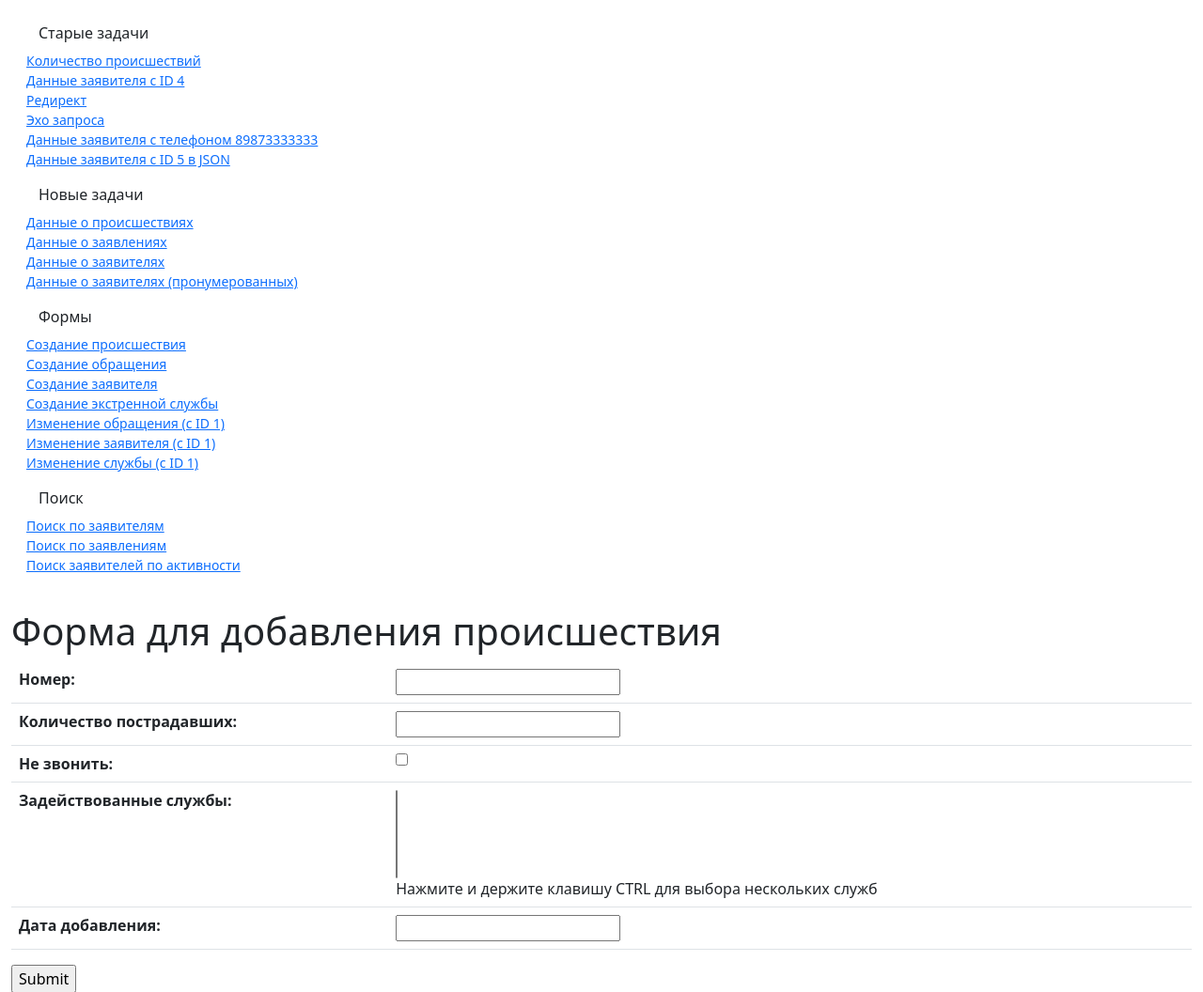
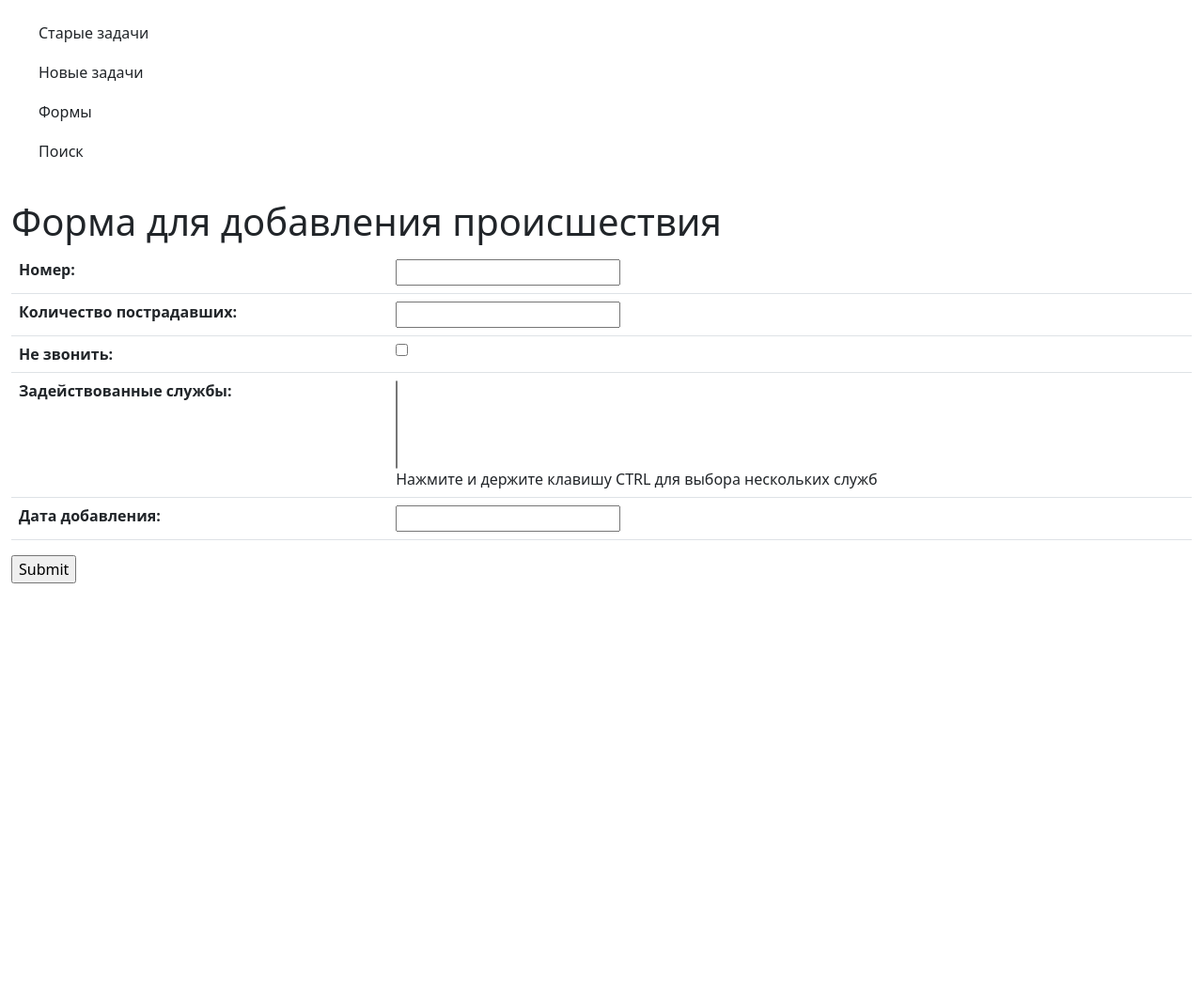
Before and after one commit to groomyjohny/Django-Intro_1_1, a Django app: page /core/add_accident in a window 1280 px wide. Shown: the top 1056 px of the page at 94% size. After the commit the page ends 621 px from the top, so only its background shows below. Run offline with Django 4.2, Linux system fonts and the light colour scheme; data that the repository does not hold is empty.

Commit message:
Nav menu buttons are now collapsed by default

```diff
--- a/core/templates/nav_menu.html
+++ b/core/templates/nav_menu.html
@@ -2,7 +2,7 @@
     <ul class="list-unstyled ps-0">
         <li class="mb-1">
             <button class="btn btn-toggle align-items-center rounded collapsed" data-bs-toggle="collapse" data-bs-target="#old-tasks-collapse" aria-expanded="false">Старые задачи</button>
-            <div class="collapse show" id="old-tasks-collapse">
+            <div class="collapse" id="old-tasks-collapse">
                 <ul class="btn-toggle-nav list-unstyled fw-normal pb-1 small">
                     <li><a href="view_1">Количество происшествий</a></li>
                     <li><a href="view_2?id=4">Данные заявителя с ID 4</a></li>
@@ -16,7 +16,7 @@
 
         <li class="mb-1">
             <button class="btn btn-toggle align-items-center rounded collapsed" data-bs-toggle="collapse" data-bs-target="#new-tasks-collapse" aria-expanded="false">Новые задачи</button>
-            <div class="collapse show" id="new-tasks-collapse">
+            <div class="collapse" id="new-tasks-collapse">
                 <ul class="btn-toggle-nav list-unstyled fw-normal pb-1 small">
                     <li><a href="all_accidents">Данные о происшествиях</a></li>
                     <li><a href="all_appeals">Данные о заявлениях</a></li>
@@ -28,7 +28,7 @@
 
         <li class="mb-1">
             <button class="btn btn-toggle align-items-center rounded collapsed" data-bs-toggle="collapse" data-bs-target="#forms-tasks-collapse" aria-expanded="false">Формы</button>
-            <div class="collapse show" id="forms-tasks-collapse">
+            <div class="collapse" id="forms-tasks-collapse">
                 <ul class="btn-toggle-nav list-unstyled fw-normal pb-1 small">
                     <li><a href="add_accident">Создание происшествия</a></li>
                     <li><a href="add_appeal">Создание обращения</a></li>
@@ -43,7 +43,7 @@
 
         <li class="mb-1">
             <button class="btn btn-toggle align-items-center rounded collapsed" data-bs-toggle="collapse" data-bs-target="#filter-tasks-collapse" aria-expanded="false">Поиск</button>
-            <div class="collapse show" id="filter-tasks-collapse">
+            <div class="collapse" id="filter-tasks-collapse">
                 <ul class="btn-toggle-nav list-unstyled fw-normal pb-1 small">
                     <li><a href="filter_applicant">Поиск по заявителям</a></li>
                     <li><a href="filter_appeal">Поиск по заявлениям</a></li>
```
